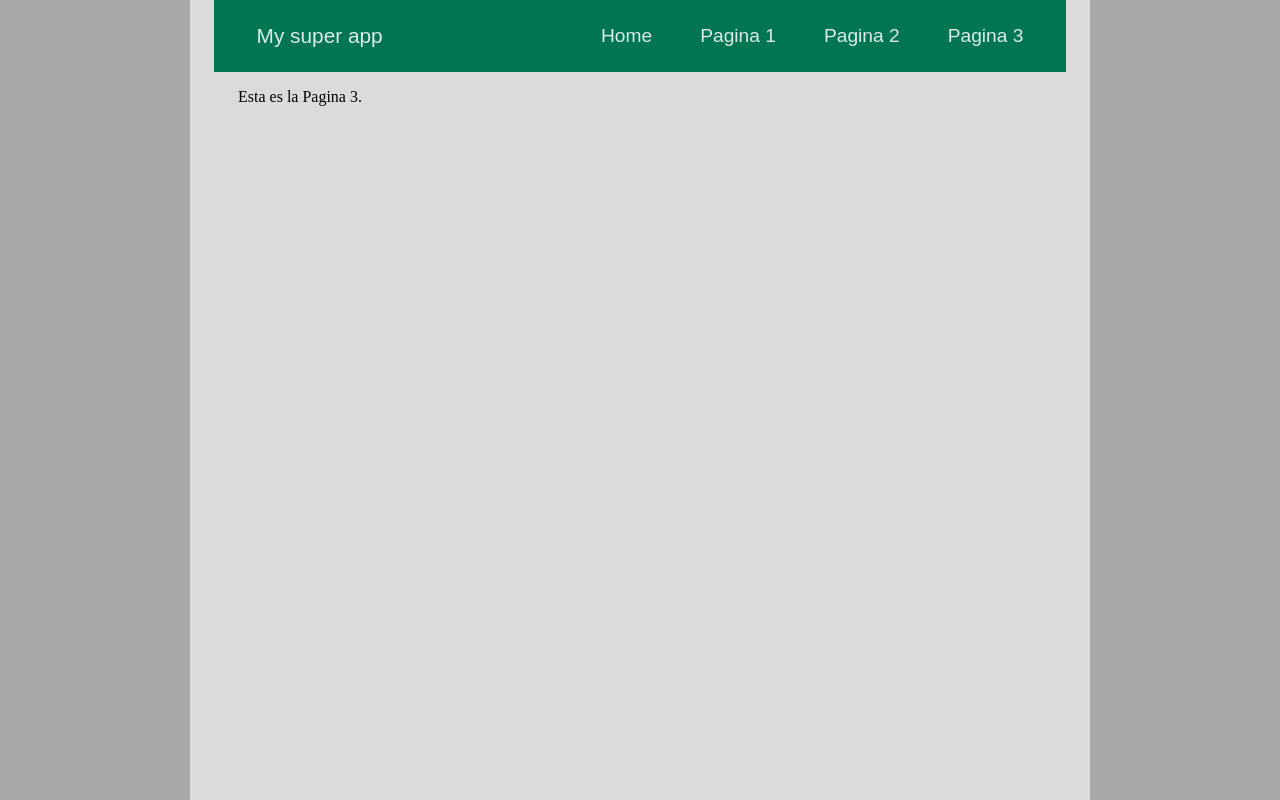
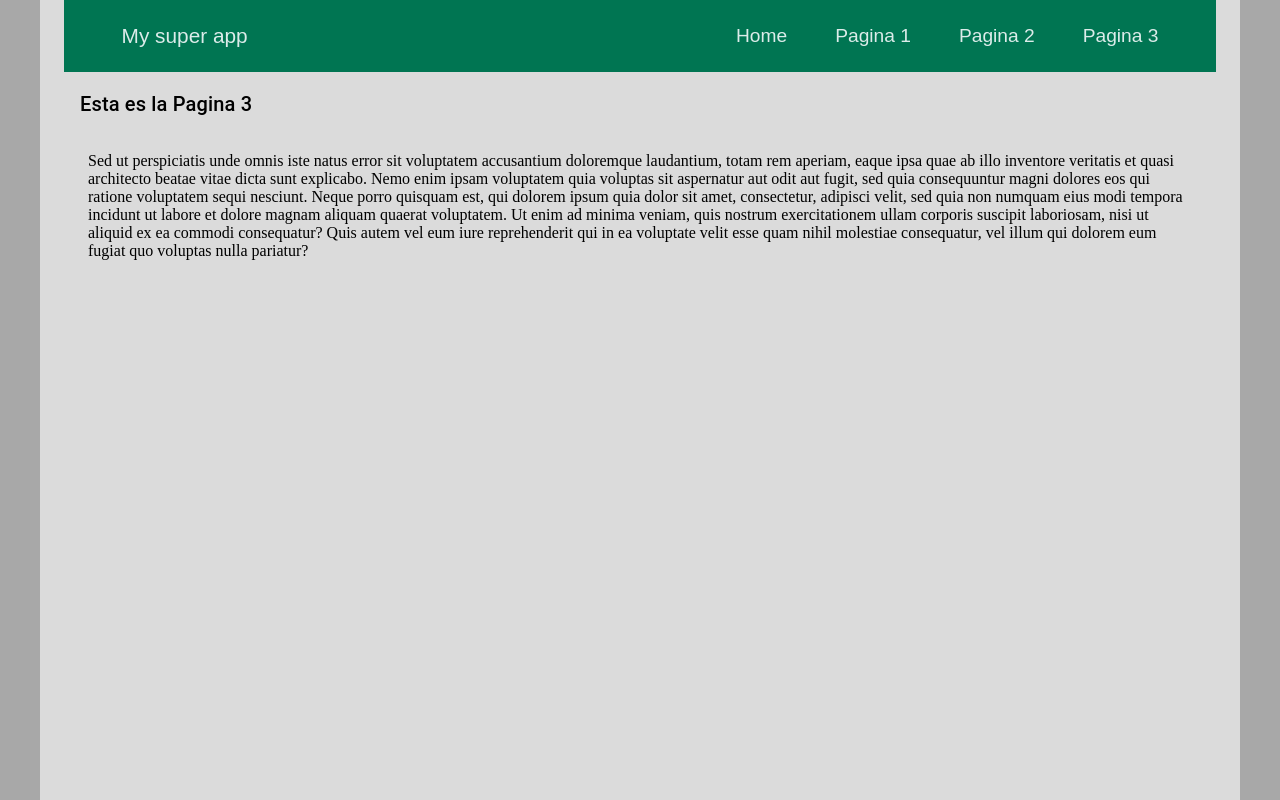
Before and after one commit to aa-avila/react-practice, a React (Create React App) app in the folder react-practice/: page /page3 in a window 1280 px wide. Built offline with nearby package versions, Linux system fonts and the light colour scheme.

Commit message:
layout fixes

```diff
--- a/react-practice/src/App.css
+++ b/react-practice/src/App.css
@@ -1,4 +1,5 @@
 .App {
+  background-color: #dbdbdb;
   min-height: 100vh;
-  background-color: #dbdbdb;
+  padding: 0;
 }
--- a/react-practice/src/App.js
+++ b/react-practice/src/App.js
@@ -10,7 +10,8 @@
 
 function App() {
   return (
-    <Container className="App" maxWidth="md">
+    <>
+      <Container className="App">
         <MainNavigation />
         <Switch>
           <Route path="/" exact>
@@ -27,6 +28,7 @@
           </Route>
         </Switch>
       </Container>
+    </>
   );
 }
 
--- a/react-practice/src/components/layout/MainNavigation.module.css
+++ b/react-practice/src/components/layout/MainNavigation.module.css
@@ -7,6 +7,8 @@
 .header {
   width: 100%;
   height: 4.5rem;
+  margin: 0;
+  padding: 0;
   display: flex;
   align-items: center;
   justify-content: space-between;
--- a/react-practice/src/index.css
+++ b/react-practice/src/index.css
@@ -5,4 +5,5 @@
 body {
   background-color: #a8a8a8;
   margin: 0;
+  padding: 0;
 }
--- a/react-practice/src/pages/HomePage.js
+++ b/react-practice/src/pages/HomePage.js
@@ -1,10 +1,15 @@
-import { Container } from '@mui/material';
+import { Container, Typography } from '@mui/material';
 
 function HomePage() {
   return (
-    <Container>
-      <p>Esta es la Home Page. Por ahora no hay nada aqui.</p>
-    </Container>
+    <>
+      <Typography variant="h6" component="h6" sx={{ p: 2 }}>
+        Esta es la Home Page. Por ahora no hay nada aqui.
+      </Typography>
+      <Container>
+        <p>Contenido blablebli.</p>
+      </Container>
+    </>
   );
 }
 
--- a/react-practice/src/pages/Page1.js
+++ b/react-practice/src/pages/Page1.js
@@ -3,9 +3,11 @@
 
 function Page1() {
   return (
+    <>
+      <Typography variant="h5" component="h5" sx={{ p: 2 }}>
+        Esta es la Pagina 1
+      </Typography>
       <Container>
-      <h1>Esta es la pagina 1</h1>
-
         <p>Este es un parrafo comun, un "p" de html.</p>
         <Typography variant="p" component="p">
           En cambio esto es un componente "Typography" de MUI. Variant "p" y
@@ -22,6 +24,7 @@
 
         <ButtonClickAlert text="Clickeame!" />
       </Container>
+    </>
   );
 }
 
--- a/react-practice/src/pages/Page3.js
+++ b/react-practice/src/pages/Page3.js
@@ -1,10 +1,29 @@
-import Container from '@mui/material/Container';
+import { Container, Typography } from '@mui/material';
 
 function Page3() {
   return (
-    <Container>
-      <p>Esta es la Pagina 3.</p>
-    </Container>
+    <>
+      <Typography variant="h6" component="h6" sx={{ p: 2 }}>
+        Esta es la Pagina 3
+      </Typography>
+      <Container>
+        <p>
+          Sed ut perspiciatis unde omnis iste natus error sit voluptatem
+          accusantium doloremque laudantium, totam rem aperiam, eaque ipsa quae
+          ab illo inventore veritatis et quasi architecto beatae vitae dicta
+          sunt explicabo. Nemo enim ipsam voluptatem quia voluptas sit
+          aspernatur aut odit aut fugit, sed quia consequuntur magni dolores eos
+          qui ratione voluptatem sequi nesciunt. Neque porro quisquam est, qui
+          dolorem ipsum quia dolor sit amet, consectetur, adipisci velit, sed
+          quia non numquam eius modi tempora incidunt ut labore et dolore magnam
+          aliquam quaerat voluptatem. Ut enim ad minima veniam, quis nostrum
+          exercitationem ullam corporis suscipit laboriosam, nisi ut aliquid ex
+          ea commodi consequatur? Quis autem vel eum iure reprehenderit qui in
+          ea voluptate velit esse quam nihil molestiae consequatur, vel illum
+          qui dolorem eum fugiat quo voluptas nulla pariatur?{' '}
+        </p>
+      </Container>
+    </>
   );
 }
 
```
Lines whose indentation alone changed are shown as unchanged.
